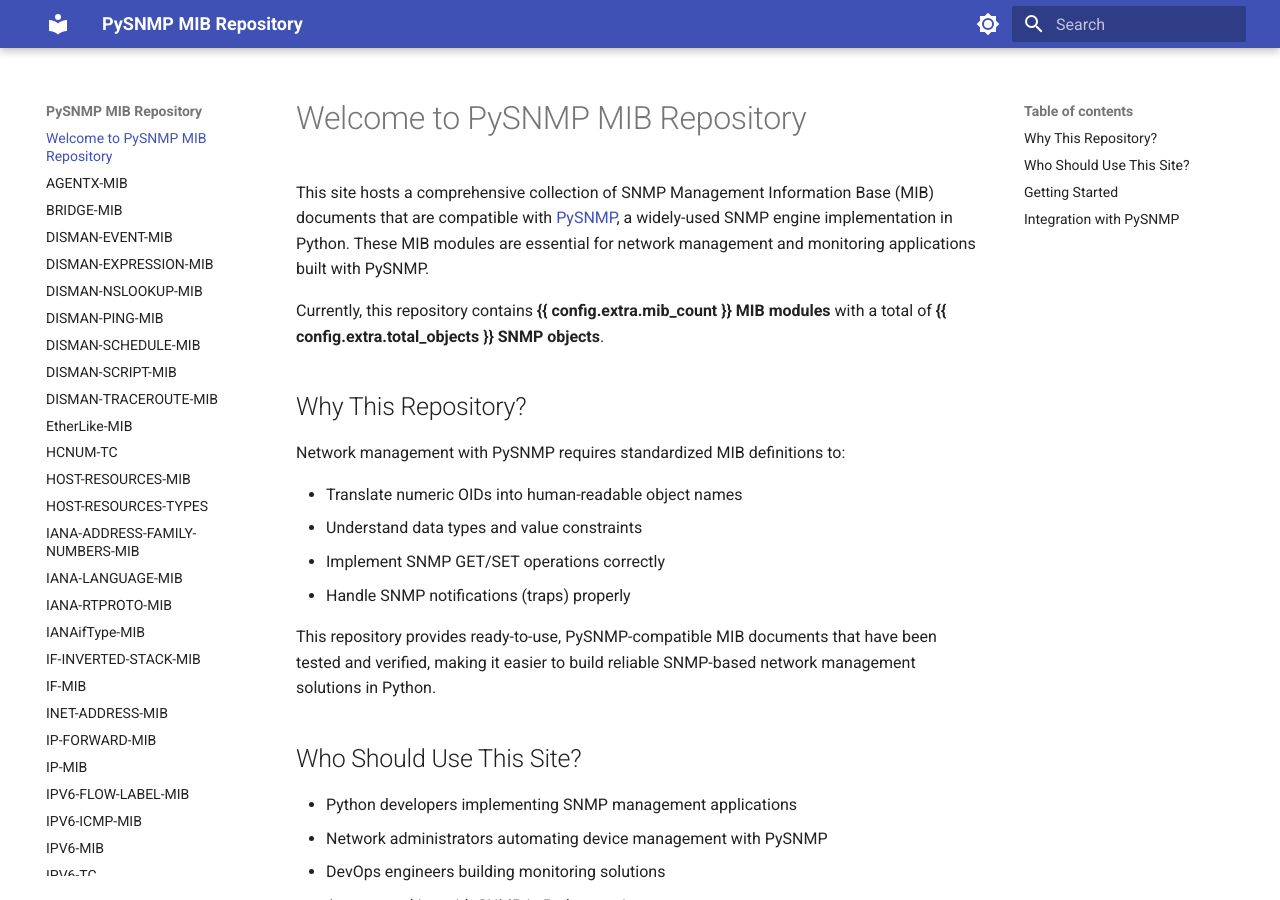
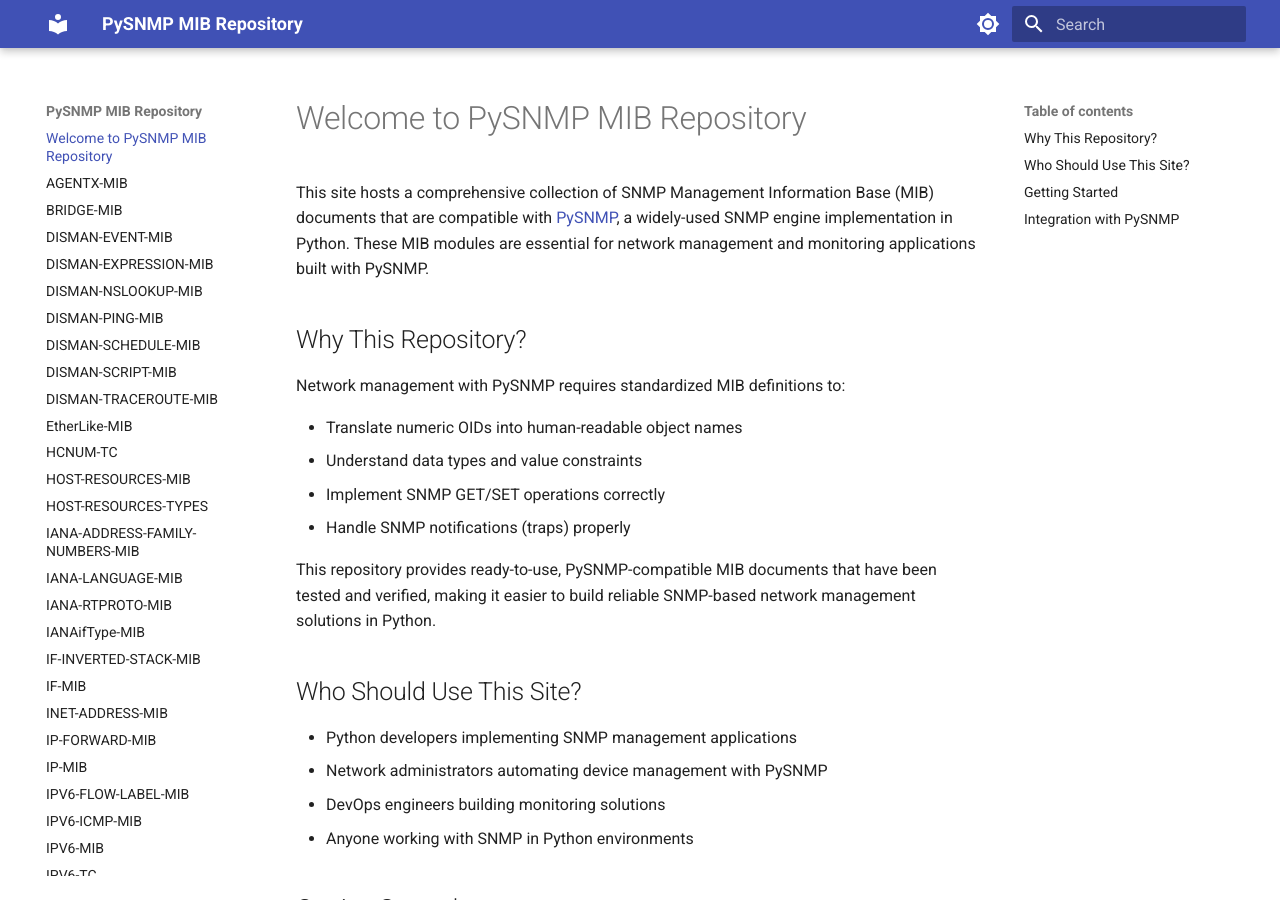
Before and after one commit to lextudio/mibs, an MkDocs documentation site: the page built from docs/index.md, in a window 1280 px wide and 900 px high. Built offline with MkDocs 1.6.1 and Material for MkDocs 9.7.7, drawn with Linux system fonts in a browser that asks for light colours; comment, search, counter and statistics services are not loaded; some of the changed lines change nothing that is shown.

Commit message:
Removed wrong paragraph.

```diff
--- a/docs/index.md
+++ b/docs/index.md
@@ -1,8 +1,6 @@
 # Welcome to PySNMP MIB Repository
 
 This site hosts a comprehensive collection of SNMP Management Information Base (MIB) documents that are compatible with [PySNMP](https://pysnmp.com), a widely-used SNMP engine implementation in Python. These MIB modules are essential for network management and monitoring applications built with PySNMP.
-
-Currently, this repository contains **{{ config.extra.mib_count }} MIB modules** with a total of **{{ config.extra.total_objects }} SNMP objects**.
 
 ## Why This Repository?
 
@@ -24,7 +22,7 @@
 
 ## Getting Started
 
-1. Browse our [MIB collection](asn1.md) to find the MIB modules you need
+1. Browse our [MIB collection](mibs.md) to find the MIB modules you need
 2. Each MIB document includes:
    - Object names and their corresponding OIDs
    - Data types and value constraints
```
